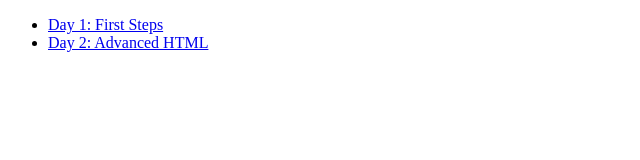
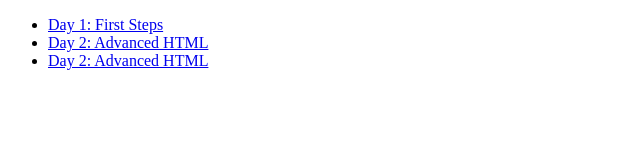
Before and after one commit to JJULKIM/oz-lecture, a plain HTML site: page index.html in a window 1280 px wide. Shown: the whole page, without its empty margins (0-640 px from the left). Drawn offline with Linux system fonts and the light colour scheme.

Commit message:
index.html 변경

```diff
--- a/index.html
+++ b/index.html
@@ -6,6 +6,10 @@
     <ul>
         <li><a href="./day01/first.html">Day 1: First Steps</a></li>
         <li><a href="./day01/second.html">Day 2: Advanced HTML</a></li>
+        <li><a href="./day02/form.html">Day 2: Advanced HTML</a></li>
+
+
+
 
     </ul>
 </body>
```
